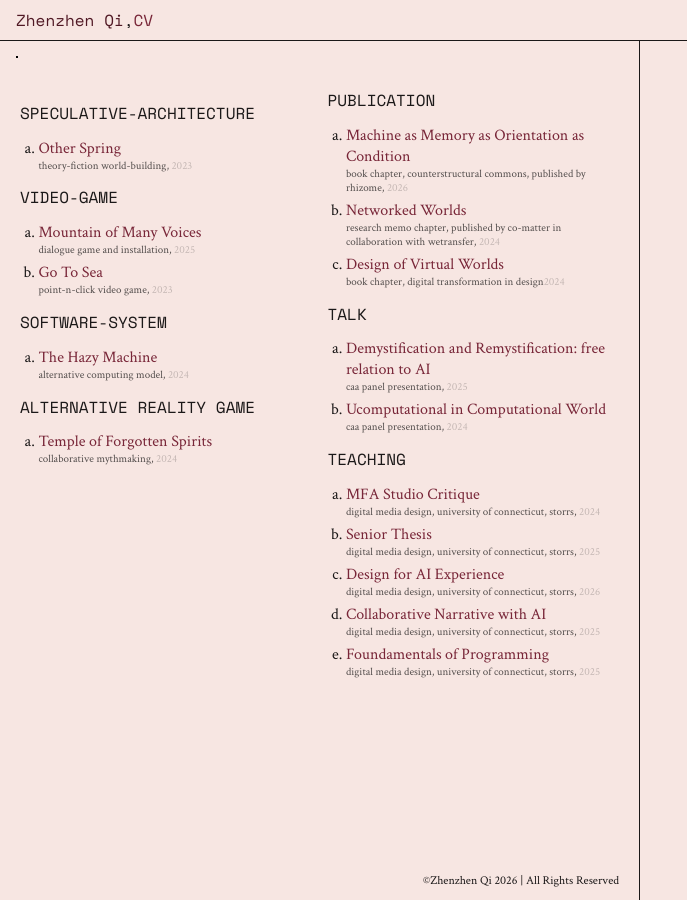
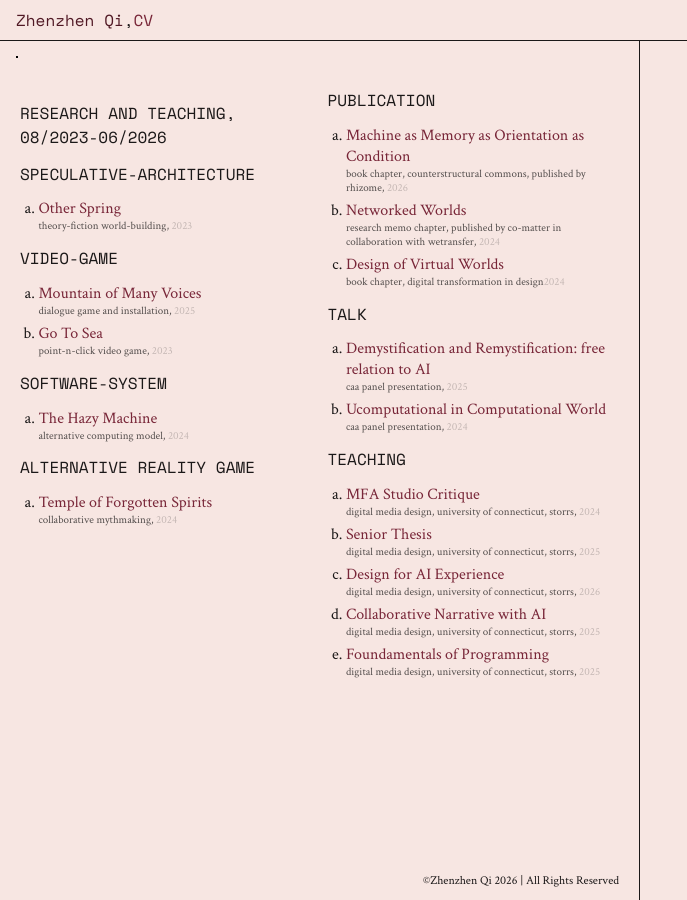
Before and after one commit to zhenzhenqi/zhenzhenqi, a Jekyll site: the page built from index.md, in a window 1280 px wide. Shown: the whole page, without its empty margins (0-687 px from the left). Built offline with Jekyll 4.4.1, drawn with Linux system fonts in a browser that asks for light colours.

Commit message:
Add research and teaching summary to project list

```diff
--- a/_includes/project-list.html
+++ b/_includes/project-list.html
@@ -1,4 +1,7 @@
 <section class="project-list">
+  <div class="type-group">
+    <div class="section-title">Research and Teaching, 08/2023-06/2026</div>
+  </div>
   <div class="type-group">
     <div class="section-title">speculative-architecture</div>
     <ul>
```
